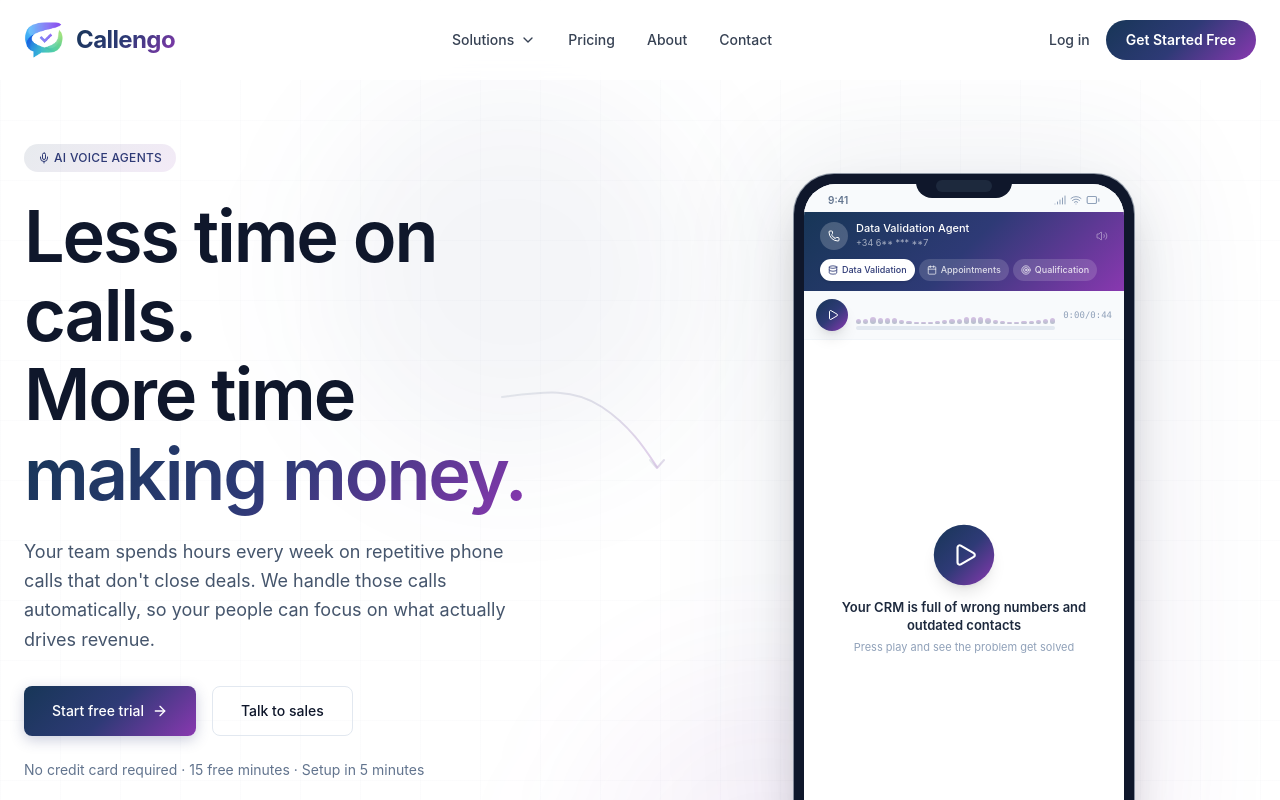
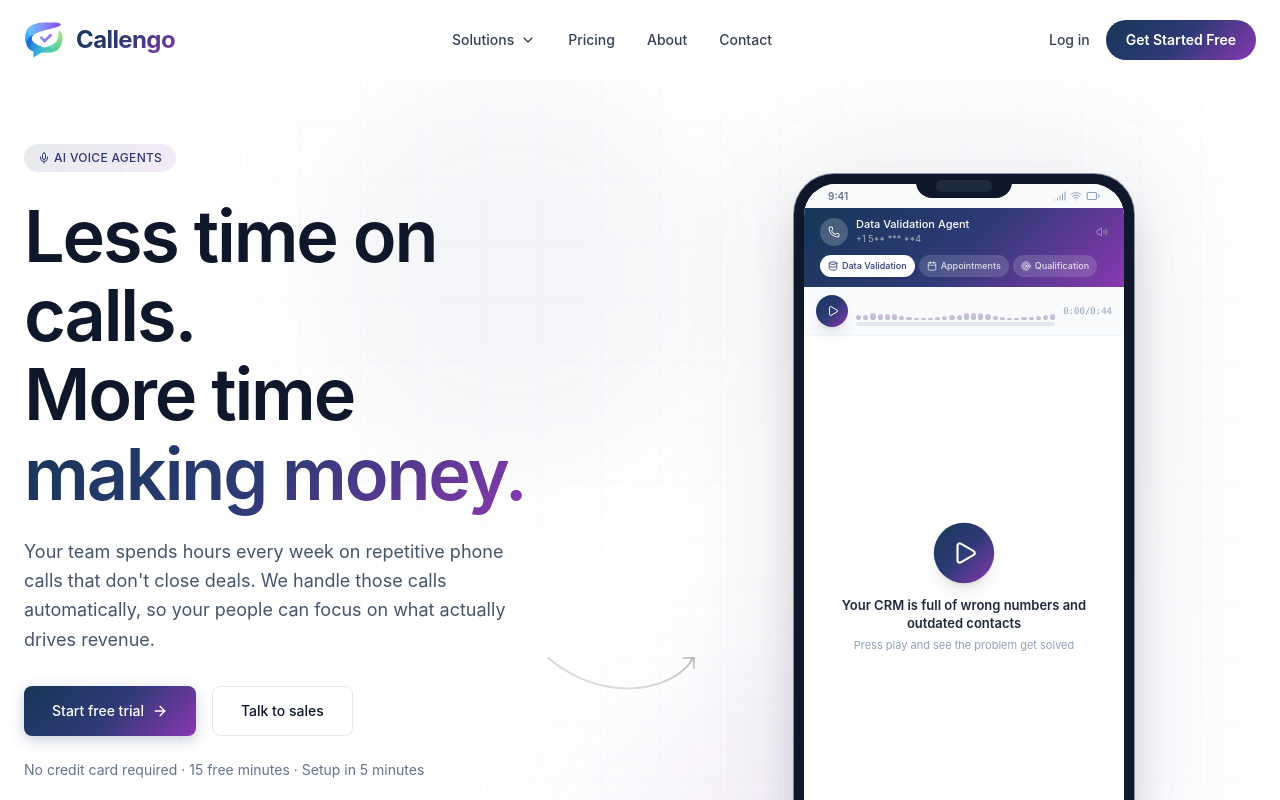
Before and after one commit to Crfuentes12/callengo-page, a Next.js app: page / in a window 1280 px wide. Shown: the top 800 px of the page. Built offline with nearby package versions, Linux system fonts and the light colour scheme.

Commit message:
slight changes in the hero

```diff
--- a/app/components/Hero.tsx
+++ b/app/components/Hero.tsx
@@ -78,7 +78,7 @@ const scenarios: Scenario[] = [
     audioSrc: "/audio-test/data-validation.wav",
     duration: 44,
     durationLabel: "0:44",
-    phone: "+34 6** *** **7",
+    phone: "+1 5** *** **4",
     callQuality: 7,
     callOutcome: "Information updated successfully",
     ctaHeadline: "Your CRM is full of wrong numbers and outdated contacts",
@@ -117,7 +117,7 @@ const scenarios: Scenario[] = [
     audioSrc: "/audio-test/appointment-confirmation.wav",
     duration: 49,
     durationLabel: "0:49",
-    phone: "+34 6** *** **7",
+    phone: "+1 4** *** **7",
     callQuality: 9,
     callOutcome: "Consultation rescheduled for next Monday at 10:00 AM",
     ctaHeadline: "Every no-show is revenue walking out the door",
@@ -153,7 +153,7 @@ const scenarios: Scenario[] = [
     audioSrc: "/audio-test/lead-qualification.wav",
     duration: 83,
     durationLabel: "1:23",
-    phone: "+34 6** *** **7",
+    phone: "+1 5** *** **2",
     callQuality: 9,
     callOutcome: "Qualified lead — passed to sales team for follow-up",
     ctaHeadline: "Your reps are wasting hours on leads that will never buy",
@@ -353,35 +353,45 @@ function QualityRing({ score, size = 44 }: { score: number; size?: number }) {
    ────────────────────────────────────────── */
 function CurvedArrow() {
   return (
-    <div className="absolute -right-16 top-[30%] hidden lg:block pointer-events-none z-0" aria-hidden>
-      <svg width="180" height="120" viewBox="0 0 180 120" fill="none" className="opacity-30">
-        {/* Smooth S-curve sweeping right and down toward the phone */}
+    <div className="absolute -right-25 top-[65%] hidden lg:block pointer-events-none z-0">
+      <svg
+        width="180"
+        height="120"
+        viewBox="0 0 180 120"
+        fill="none"
+        className="opacity-30"
+      >
+        {/* Curve bending DOWN */}
         <path
-          d="M10 25 C 50 20, 80 15, 110 35 S 155 80, 165 95"
+          d="M20 20 C 80 70, 150 50, 165 20"
           stroke="url(#arrowCurveGrad)"
           strokeWidth="2"
           strokeLinecap="round"
           fill="none"
         />
-        {/* Arrowhead pointing down-right */}
+
+        {/* Arrowhead pointing up-right */}
         <path
-          d="M158 88 L165 96 L172 88"
+          d="M166 30 L166 20 L155 20"
           stroke="url(#arrowCurveGrad)"
           strokeWidth="2"
           strokeLinecap="round"
           strokeLinejoin="round"
           fill="none"
         />
+
         <defs>
-          <linearGradient id="arrowCurveGrad" x1="0" y1="0" x2="1" y2="1">
-            <stop offset="0%" stopColor="var(--color-gradient-start)" stopOpacity="0.3" />
-            <stop offset="100%" stopColor="var(--color-gradient-end)" stopOpacity="0.8" />
+          <linearGradient id="arrowCurveGrad" x1="0" y1="1" x2="1" y2="0">
+            <stop offset="0%" stopOpacity="0.3" />
+            <stop offset="100%" stopOpacity="0.8" />
           </linearGradient>
         </defs>
       </svg>
     </div>
   );
 }
+
+
 
 /* ──────────────────────────────────────────
    HERO COMPONENT
@@ -623,7 +633,7 @@ export default function Hero() {
                 <div className="rounded-[2rem] bg-white overflow-hidden relative h-[680px] flex flex-col">
 
                   {/* Status bar */}
-                  <div className="flex items-center justify-between px-6 pt-2 pb-1 bg-slate-50 shrink-0">
+                  <div className="flex items-center justify-between px-6 pt-1 pb-1 bg-slate-50 shrink-0">
                     <span className="text-[10px] font-semibold text-slate-500">9:41</span>
                     <div className="flex items-center gap-1">
                       <Signal className="w-3 h-3 text-slate-400" />
```
